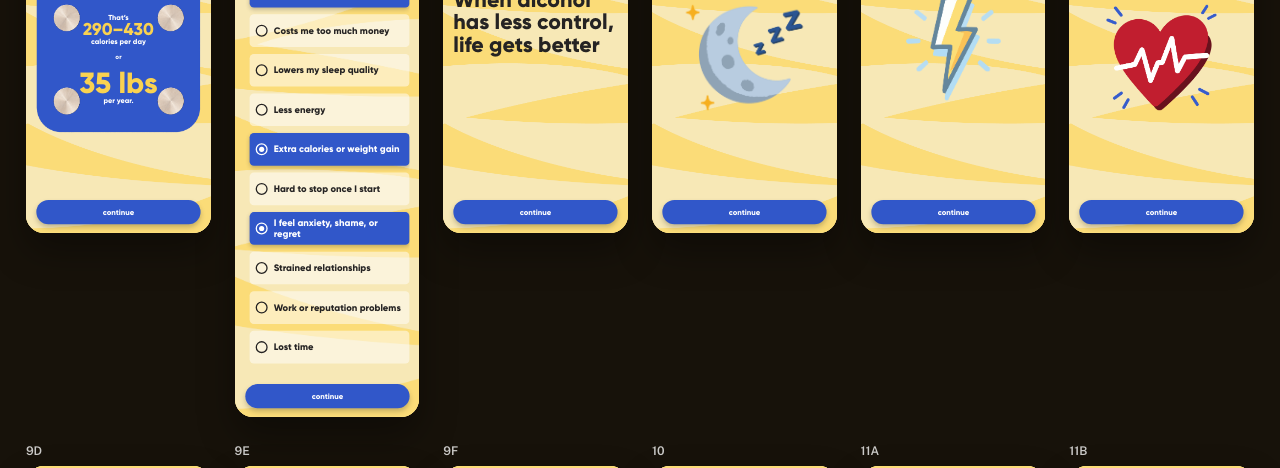
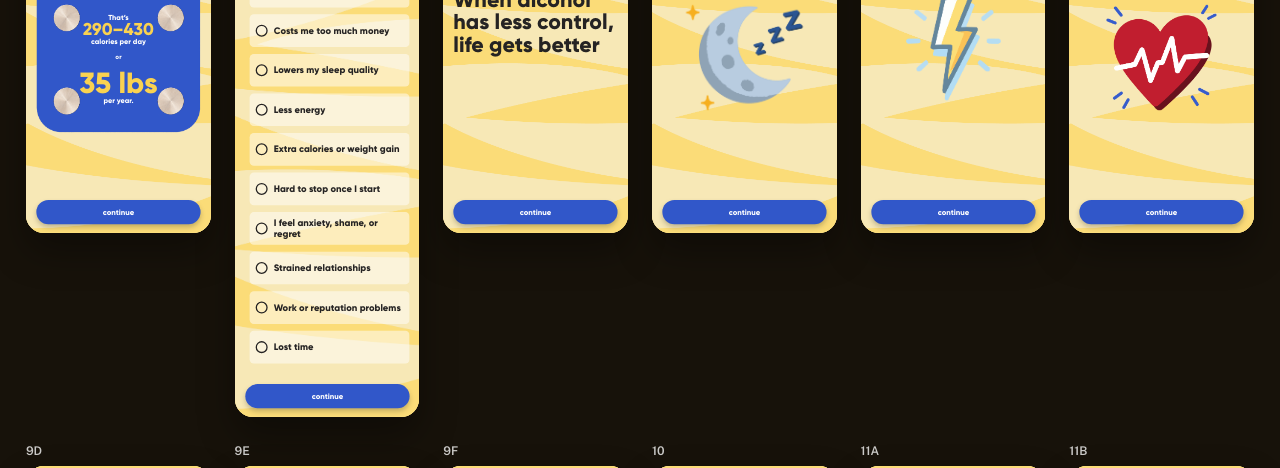
Before and after one commit to djsjr/see-onboarding-prototype, a plain HTML site: page overview.html in a window 1280 px wide. Shown: the part 720-1188 px from the top of the page. Drawn offline with Linux system fonts and the light colour scheme.

Commit message:
Clear default prototype selections

```diff
--- a/flow-data.js
+++ b/flow-data.js
@@ -97,7 +97,7 @@ window.SEE_ONBOARDING_FLOW = (() => {
         type: "radio",
         headline: "How many alcoholic drinks do you have weekly?",
         options: ["1–3", "4–7", "8–14", "15–24", "25–49", "50+"],
-        selectedIndex: 4,
+        selectedIndex: null,
         next: "scale",
       },
       scale: {
@@ -110,7 +110,7 @@ window.SEE_ONBOARDING_FLOW = (() => {
         headline: "What Else Does Alcohol Cost You?",
         body: "Pick all that apply.",
         options: costOptions,
-        selectedIndexes: [1, 5, 7],
+        selectedIndexes: [],
         next: "grip",
       },
       grip: {
--- a/overview.html
+++ b/overview.html
@@ -387,8 +387,8 @@
               <div class="choice-stack">
                 ${screen.choices
                   .map(
-                    (choice, index) => `
-                      <button class="choice ${index === 0 ? "is-selected" : ""}" type="button">
+                    (choice) => `
+                      <button class="choice" type="button">
                         <span class="choice-icon"><img src="${flow.assets[choice.imageKey]}" alt="" /></span>
                         <span>${escapeHtml(choice.label)}</span>
                       </button>
@@ -433,7 +433,7 @@
                 ${screen.options
                   .map(
                     (option, index) => `
-                      <button class="check-row ${screen.selectedIndexes.includes(index) ? "is-selected" : ""}" type="button">
+                      <button class="check-row ${(screen.selectedIndexes || []).includes(index) ? "is-selected" : ""}" type="button">
                         <span class="ring"></span><span>${escapeHtml(option)}</span>
                       </button>
                     `
```
Also changed, not shown: index.html (+2 -2 lines).
